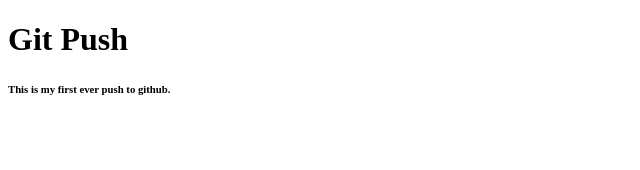
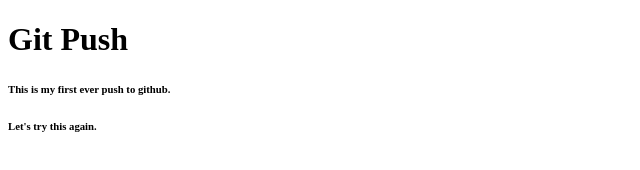
Before and after one commit to markclynch/js_projects, a plain HTML site: page index.html in a window 1280 px wide. Shown: the full height of the page, 0-640 px from the left. Drawn offline with Linux system fonts and the light colour scheme.

Commit message:
2nd attempt commit

```diff
--- a/index.html
+++ b/index.html
@@ -9,6 +9,7 @@
 <body>
     <h1>Git Push</h1>
     <h6>This is my first ever push to github.</h6>
+    <h6>Let's try this again.</h6>
 
 </body>
 </html>
```
